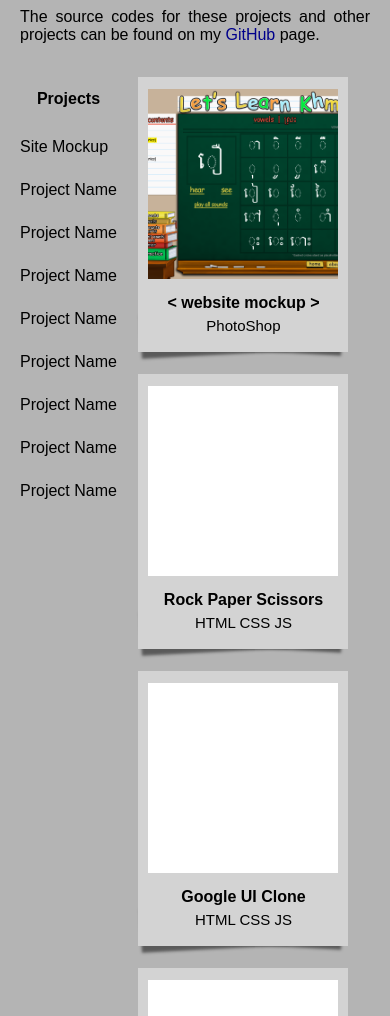
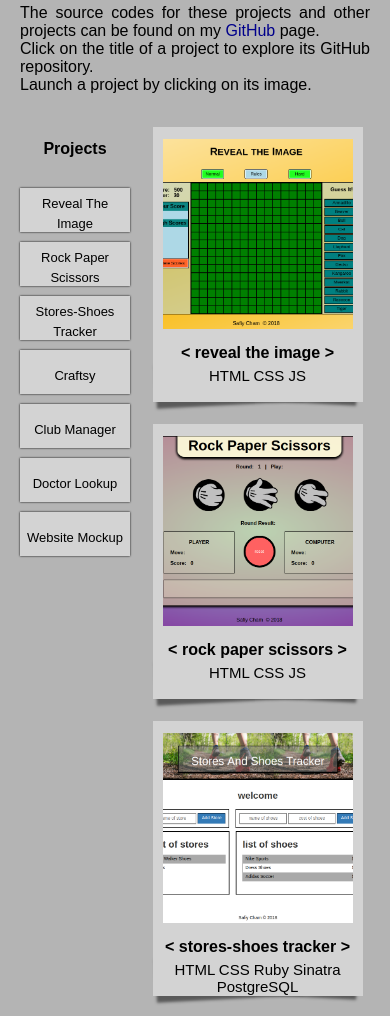
Before and after one commit to safiyc/portfolio-really, a plain HTML site: page index.html in a window 390 px wide. Shown: the part 984-2000 px from the top of the page. Drawn offline with Linux system fonts and the light colour scheme.

Commit message:
Add projects to display, and work on a whole lot of html/css

```diff
--- a/css/style.css
+++ b/css/style.css
@@ -30,9 +30,9 @@ h1, h2 {
 
 .section {
     border-bottom: 1px solid black;
-    -webkit-box-shadow: 0 5px 0 0 rgba(0, 0, 0, 0.25);
-    -moz-box-shadow: 0 5px 0 0 rgba(0, 0, 0, 0.25);
-    box-shadow: 0 5px 0 0 rgba(0, 0, 0, 0.25);
+    -webkit-box-shadow: 0 7px 0 -2px rgba(0, 0, 0, 0.25);
+    -moz-box-shadow: 0 7px 0 -2px rgba(0, 0, 0, 0.25);
+    box-shadow: 0 7px 0 -2px rgba(0, 0, 0, 0.25);
     padding-bottom: 10px;
     padding-top: 10px;
 }
@@ -40,7 +40,7 @@ h1, h2 {
 .about_me_main {
     position: relative;
     text-align: justify;
-    width: 60%;
+    width: 65%;
     margin: 0 auto 30px;
     padding: 15px;
     background: lightgrey;
@@ -80,21 +80,22 @@ h1, h2 {
 }
 
 .about_me_img {
+    display: block;
     width: 100%;
 }
 
 .about_me_img_overlay {
     position: absolute;
     background: white;
+    border: 2px solid black;
     top: 0;
     bottom: 0;
     right: 0;
     left: 0;
     width: 100%;
     height: 100%;
-    object-fit: cover;
     opacity: 0;
-    transition: ease .45s;
+    transition: ease .25s;
 }
 
 .about_me_frame:hover .about_me_img_overlay {
@@ -124,11 +125,9 @@ h1, h2 {
     margin: 10px auto 0;
     z-index: 10;
     transition: ease .5s;
-    -webkit-box-shadow: 0 5px 0 0 rgba(0, 0, 0, 0.25),
-                0 -5px 0 0 rgba(0, 0, 0, 0.25);
-    -moz-box-shadow: 0 5px 0 0 rgba(0, 0, 0, 0.25),
-                0 -5px 0 0 rgba(0, 0, 0, 0.25);
-    box-shadow: 0 5px 0 0 rgba(0, 0, 0, 0.25);
+    -webkit-box-shadow: 0 7px 0 -2px rgba(0, 0, 0, 0.25);
+    -moz-box-shadow: 0 7px 0 -2px rgba(0, 0, 0, 0.25);
+    box-shadow: 0 7px 0 -2px rgba(0, 0, 0, 0.25);
 }
 
 .nav_links_sticky {
@@ -154,7 +153,7 @@ ul {
     text-align: center;
     font-weight: bold;
     margin: 0 auto;
-    padding: 2px 4px;
+    padding: 2px 8px;
     transition: ease .1s;
 }
 
@@ -268,7 +267,7 @@ ul {
     position: absolute;
     background: white;
     text-align: justify;
-    padding: 5px;
+    padding: 8px;
     font-size: 15px;
     top: 0;
     bottom: 0;
@@ -277,7 +276,8 @@ ul {
     width: 100%;
     height: 100%;
     opacity: 0;
-    transition: ease .45s;
+    transition: ease .25s;
+    border: 2px solid black;
 }
 
 .project_frame:hover .project_txt_overlay {
@@ -354,8 +354,14 @@ a {
     padding-top: 37px;
 }
 
+/* Screen less than 600px */
+@media only screen and (max-width: 600px) {
+    .about_me_main {
+        width: 100%;
+    }
+}
 
-/* mobile screen (770px and down) */
+/* Screen 770px and down */
 @media only screen and (max-width: 770px) {
     .wrapper {
         margin: 0 auto;
@@ -367,12 +373,8 @@ a {
         margin-top: 0;
     }
 
-    .about_me_main {
-        width: 100%;
-    }
-
-    .modal-content {
-        width: 90%;
+    .nav_links_li {
+        padding: 2px 6px;
     }
 
     .skill_list {
@@ -393,6 +395,7 @@ a {
     h4 {
         text-align: center;
         margin-top: 30px;
+        margin-right: 15px;
     }
 
     .projects_side_links {
@@ -403,10 +406,30 @@ a {
         height: 100%;
     }
 
+    .ul_vertical {
+        display: block;
+        margin-top: 30px;
+    }
+
+    .project_li {
+        font-size: 13px;
+        line-height: 39px;
+        margin: 0 15px 10px 0;
+        padding: 5px 3px;
+        background: lightgrey;
+        text-align: center;
+        width: 110px;
+        height: 44px;
+        -webkit-box-shadow: 0 0 2px 0 black;
+        -moz-box-shadow: 0 0 2px 0 black;
+        box-shadow: 0 0 2px 0 black;
+    }
+
     .project_li:hover {
-        -webkit-box-shadow: 0 0 3px 0 black;
-        -moz-box-shadow: 0 0 3px 0 black;
-        box-shadow: 0 0 3px 0 black;
+        font-weight: bold;
+        -webkit-box-shadow: 0 0 4px 0 black;
+        -moz-box-shadow: 0 0 4px 0 black;
+        box-shadow: 0 0 4px 0 black;
     }
 
     .project_li:active {
@@ -416,13 +439,10 @@ a {
         box-shadow: 0 0 3px 3px black;
     }
 
-    .ul_vertical {
-        display: block;
-        margin-top: 30px;
-    }
-
-    .ul_vertical > li {
-        margin: 0 auto 25px;
+    .project_li > span {
+        display: inline-block;
+        vertical-align: middle;
+        line-height: 1.5;
     }
 
     .projects_side_right {
--- a/index.html
+++ b/index.html
@@ -1,9 +1,10 @@
 <!DOCTYPE html>
 <html>
     <head>
-        <meta charset="UTF-8">
+        <meta charset="utf-8">
         <meta name="viewport" content="width=device-width, initial-scale=1.0">
-        <link rel="stylesheet" href="./css/style.css">
+        <link rel="stylesheet" href="css/style.css">
+        <link rel="icon" href="img/my_favicon.png">
         <title>Safiy Cham - Portfolio</title>
     </head>
     <body>
@@ -13,8 +14,10 @@
                 <h1>Hello World</h1>
                 <div class="about_me_main">
                     <div class="about_me_frame">
-                        <img src="img/about_me_img.jpg" alt="Laptop And Code" class="about_me_img">
-                        <img src="img/code-screen.png" alt="Screenshot of code" class="about_me_img_overlay" id="code_screen">
+                        <a href="https://github.com/safiyc" target="_blank">
+                            <img src="img/about_me_img.jpg" alt="Laptop And Code" class="about_me_img">
+                            <img src="img/code-screen.png" alt="Screenshot of Code" class="about_me_img_overlay">
+                        </a>
                     </div>
                     <p class="my_name">Safiy Cham</p>
                     <p class="my_title">Front End Web Developer</p>
@@ -24,7 +27,7 @@
                 <ul>
                     <li class="nav_links_li"><a href="#skills_anchor">Skills</a></li>
                     <li class="nav_links_li"><a href="#projects_anchor">Projects</a></li>
-                    <li class="nav_links_li"><a href="#about_contact_anchor">About Me</a></li>
+                    <li class="nav_links_li"><a href="#about_contact_anchor">About&nbsp;Me</a></li>
                     <li class="nav_links_li"><a href="#about_contact_anchor">Contact</a></li>
                     <li class="nav_links_li"><a href="#intro_anchor">Top</a></li>
                 </ul>
@@ -50,20 +53,22 @@
                 <a id="projects_anchor" class="anchor"></a>
                 <div class="section">
                     <h2>Projects</h2>
-                    <p>The source codes for these projects and other projects can be found on my <a href="#" target="blank" class="github_link">GitHub</a> page.</p>
+                    <p>
+                        The source codes for these projects and other projects can be found on my <a href="#" target="blank" class="github_link">GitHub</a> page.
+                        <br />Click on the title of a project to explore its GitHub repository.
+                        <br />Launch a project by clicking on its image.
+                    </p>
                     <div class="projects_sides">
                         <div class="projects_side_links">
                             <h4>Projects</h4>
                             <ul class="ul_vertical">
-                                <li class="project_li"><a href="#project_1">Site Mockup</a></li>
-                                <li class="project_li"><a href="#project_2">Project Name</a></li>
-                                <li class="project_li"><a href="#project_3">Project Name</a></li>
-                                <li class="project_li"><a href="#project_4">Project Name</a></li>
-                                <li class="project_li"><a href="#project_5">Project Name</a></li>
-                                <li class="project_li"><a href="#project_6">Project Name</a></li>
-                                <li class="project_li"><a href="#project_7">Project Name</a></li>
-                                <li class="project_li"><a href="#project_8">Project Name</a></li>
-                                <li class="project_li"><a href="#project_9">Project Name</a></li>
+                                <li class="project_li"><span><a href="#project_1">Reveal The Image</a></span></li>
+                                <li class="project_li"><span><a href="#project_2">Rock Paper Scissors</a></span></li>
+                                <li class="project_li"><span><a href="#project_3">Stores-Shoes Tracker</a></span></li>
+                                <li class="project_li"><span><a href="#project_4">Craftsy</a></span></li>
+                                <li class="project_li"><span><a href="#project_5">Club Manager</a></span></li>
+                                <li class="project_li"><span><a href="#project_6">Doctor Lookup</a></span></li>
+                                <li class="project_li"><span><a href="#project_7">Website Mockup</a></span></li>
                             </ul>
                         </div>
                         <div class="projects_side_right">
@@ -72,23 +77,32 @@
                                     <a id="project_1" class="project_anchor"></a>
                                     <div class="project">
                                         <div class="project_frame">
-                                            <img src="img/khmer_mockup.png" alt="Khmer Mockup" class="project_img">
-                                            <div class="project_txt_overlay" id="mockup_overlay">
-                                                A mockup of an edutainment web app on learning the Cambodian language, Khmer. I had been learning to read and write Khmer via out of print books. This mockup was born from my desire for a more accessible and user-friendly way to learn Khmer.
-                                            </div>
+                                            <a href="https://safiyc.github.io/reveal-the-image/" target="_blank">
+                                                <img src="img/reveal_the_image.png" alt="Reveal The Image" class="project_img">
+                                                <div class="project_txt_overlay">
+                                                    A game involving guessing the correct randomized hidden animal by clicking away blocks to reveal the answer. The timer counts down upon the first block click. Initials and high scores are saved from high to low in local storage.
+                                                </div>
+                                            </a>
                                         </div>
                                         <div class="project_info_box">
-                                                &lt;<a href="#" alt="Website Mockup" class="project_info_title">&nbsp;website mockup&nbsp;</a>&gt;
-                                            <p class="project_info_tech">PhotoShop</p>
+                                            &lt;<a href="#" class="project_info_title">&nbsp;reveal the image&nbsp;</a>&gt;
+                                            <p class="project_info_tech">HTML CSS JS</p>
                                         </div>
                                     </div>
                                 </div>
                                 <div>
                                     <a id="project_2" class="project_anchor"></a>
                                     <div class="project">
-                                        <div class="project_frame"></div>
+                                        <div class="project_frame">
+                                            <a href="https://safiyc.github.io/rock-paper-scissors/" target="_blank">
+                                                <img src="img/rock_paper_scissors.png" alt="Rock Paper Scissors" class="project_img">
+                                                <div class="project_txt_overlay">
+                                                    This classic game of rock, paper and scissors is played against a computer player. After 5 rounds, a winner is announced. If it is a draw on the 5th round, the game continues until a winner is determined.
+                                                </div>
+                                            </a>
+                                        </div>
                                         <div class="project_info_box">
-                                            <p class="project_info_title">Rock Paper Scissors</p>
+                                            &lt;<a href="#" class="project_info_title">&nbsp;rock paper scissors&nbsp;</a>&gt;
                                             <p class="project_info_tech">HTML CSS JS</p>
                                         </div>
                                     </div>
@@ -96,10 +110,17 @@
                                 <div>
                                     <a id="project_3" class="project_anchor"></a>
                                     <div class="project">
-                                        <div class="project_frame"></div>
+                                        <div class="project_frame">
+                                            <a href="https://stores-shoes-tracker.herokuapp.com/" target="_blank">
+                                                <img src="img/stores_shoes_tracker.png" alt="Shoes-Stores Tracker" class="project_img">
+                                                <div class="project_txt_overlay">
+                                                    This program lets the user create, update and delete stores. The user can also create, update and delete shoes and prices. Shoes can be added to stores. A store can't have duplicate shoes.
+                                                </div>
+                                            </a>
+                                        </div>
                                         <div class="project_info_box">
-                                            <p class="project_info_title">Google UI Clone</p>
-                                            <p class="project_info_tech">HTML CSS JS</p>
+                                            &lt;<a href="https://github.com/safiyc/stores_shoes_tracker.git" target="_blank" class="project_info_title">&nbsp;stores-shoes tracker&nbsp;</a>&gt;
+                                            <p class="project_info_tech">HTML CSS Ruby Sinatra PostgreSQL</p>
                                         </div>
                                     </div>
                                 </div>
@@ -108,18 +129,19 @@
                                     <div class="project">
                                         <div class="project_frame"></div>
                                         <div class="project_info_box">
-                                            <p class="project_info_title">Reveal The Image</p>
-                                            <p class="project_info_tech">HTML CSS JS</p>
+                                            &lt;<a href="#" class="project_info_title">&nbsp;craftsy&nbsp;</a>&gt;
+                                            <p class="project_info_tech">HTML CSS Ruby Rails PostgreSQL</p>
                                         </div>
                                     </div>
                                 </div>
+
                                 <div>
                                     <a id="project_5" class="project_anchor"></a>
                                     <div class="project">
                                         <div class="project_frame"></div>
                                         <div class="project_info_box">
-                                            <p class="project_info_title">Reveal The Image</p>
-                                            <p class="project_info_tech">HTML CSS JS</p>
+                                            &lt;<a href="#" class="project_info_title">&nbsp;club manager&nbsp;</a>&gt;
+                                            <p class="project_info_tech">HTML CSS Angular2 NodeJS Firebase</p>
                                         </div>
                                     </div>
                                 </div>
@@ -128,38 +150,23 @@
                                     <div class="project">
                                         <div class="project_frame"></div>
                                         <div class="project_info_box">
-                                            <p class="project_info_title">Reveal The Image</p>
-                                            <p class="project_info_tech">HTML CSS JS</p>
+                                            &lt;<a href="#" class="project_info_title">&nbsp;doctor lookup&nbsp;</a>&gt;
+                                            <p class="project_info_tech">HTML CSS JS RESTful API</p>
                                         </div>
                                     </div>
                                 </div>
                                 <div>
                                     <a id="project_7" class="project_anchor"></a>
                                     <div class="project">
-                                        <div class="project_frame"></div>
+                                        <div class="project_frame">
+                                            <img src="img/khmer_mockup.png" alt="Khmer Mockup" class="project_img">
+                                            <div class="project_txt_overlay">
+                                                A mockup of an edutainment web app on learning the Cambodian language, Khmer. I had been learning to read and write Khmer via out of print books. This mockup was born from a desire for a user-friendly way to learn Khmer.
+                                            </div>
+                                        </div>
                                         <div class="project_info_box">
-                                            <p class="project_info_title">Reveal The Image</p>
-                                            <p class="project_info_tech">HTML CSS JS</p>
-                                        </div>
-                                    </div>
-                                </div>
-                                <div>
-                                    <a id="project_8" class="project_anchor"></a>
-                                    <div class="project">
-                                        <div class="project_frame"></div>
-                                        <div class="project_info_box">
-                                            <p class="project_info_title">Reveal The Image</p>
-                                            <p class="project_info_tech">HTML CSS JS</p>
-                                        </div>
-                                    </div>
-                                </div>
-                                <div>
-                                    <a id="project_9" class="project_anchor"></a>
-                                    <div class="project">
-                                        <div class="project_frame"></div>
-                                        <div class="project_info_box">
-                                            <p class="project_info_title">Website Mockup</p>
-                                            <p class="project_info_tech">PhotoShop</p>
+                                            &lt;<a href="#" class="project_info_title">&nbsp;website mockup&nbsp;</a>&gt;
+                                            <p class="project_info_tech">PHOTOSHOP</p>
                                         </div>
                                     </div>
                                 </div>
```
Also changed, not shown: js/scripts.js (+15 -1 lines), img/code-screen.png, img/google_ui.png (added), img/my_favicon.png (added), img/reveal_the_image.png (added), img/rock_paper_scissors.png (added), img/stores_shoes_tracker.png (added).
